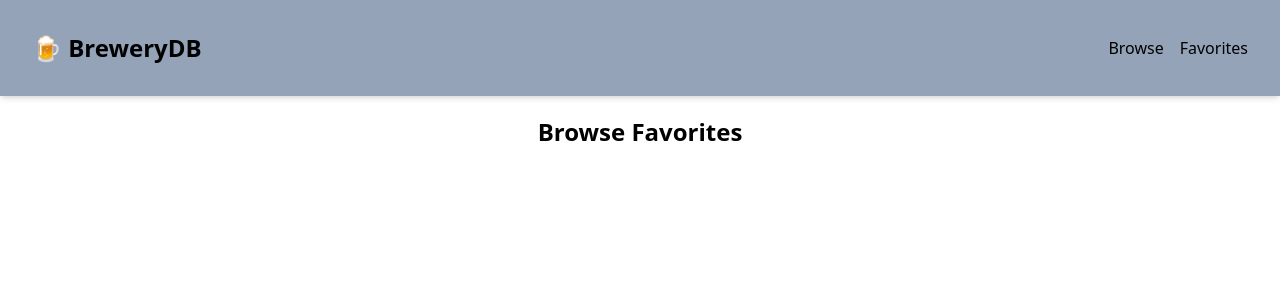
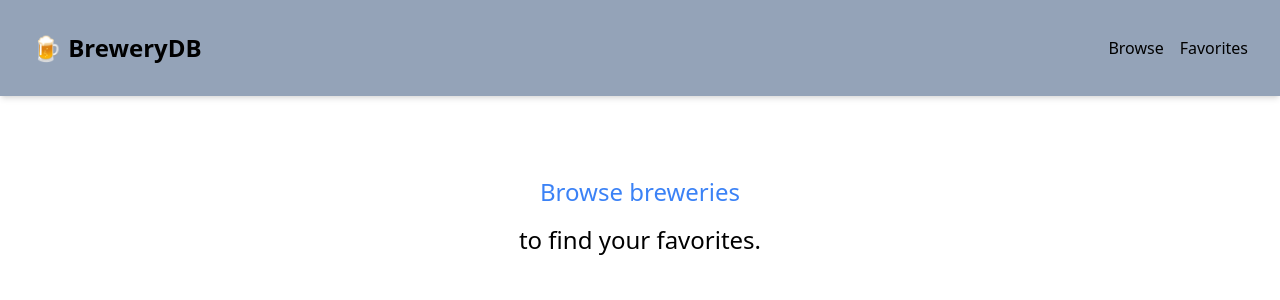
Before and after one commit to yoshrubin/brewery-app, a React (Vite) app: page /favorites in a window 1280 px wide. Shown: the top 300 px of the page. Built offline with nearby package versions, Linux system fonts and the light colour scheme.

Commit message:
add empty screen

```diff
--- a/src/page/BrowseFavorites.tsx
+++ b/src/page/BrowseFavorites.tsx
@@ -5,6 +5,7 @@ import { useState } from "react";
 import Pagination from "../components/Pagination";
 import { Brewery, removeAllFavorites } from "../store/brewerySlice";
 import BreweryModal from "../components/BreweryModal";
+import { Link } from "react-router-dom";
 
 const BrowseFavorites: React.FC = () => {
   const favorites = useSelector((state: RootState) => state.brewery.favorites);
@@ -34,7 +35,14 @@ const BrowseFavorites: React.FC = () => {
     }
   }
 
-  return (
+  return favoritesArray.length === 0 ? (
+    <div className="flex flex-col justify-center space-y-4 items-center text-2xl mt-20">
+      <Link className="text-blue-500 inline-block" to="/">
+        Browse breweries
+      </Link>
+      <p>to find your favorites.</p>
+    </div>
+  ) : (
     <div className="flex flex-col space-y-4 items-center">
       <h1 className="text-2xl font-bold text-center mt-5">Browse Favorites</h1>
       {favoritesArray.length > 0 && (
```
